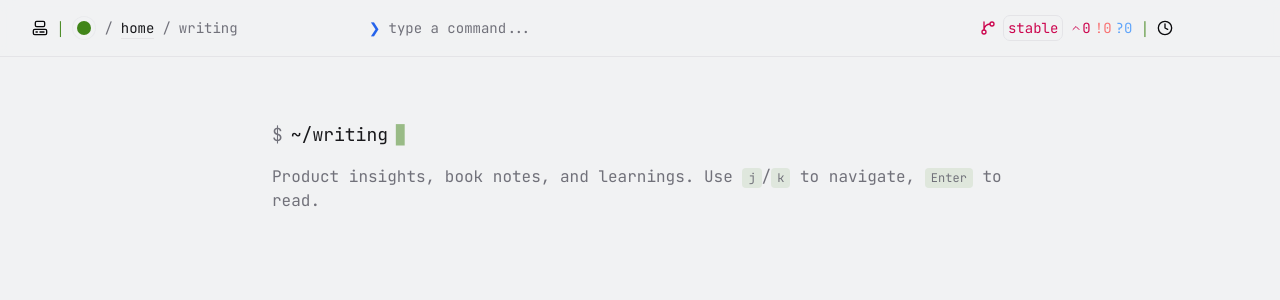
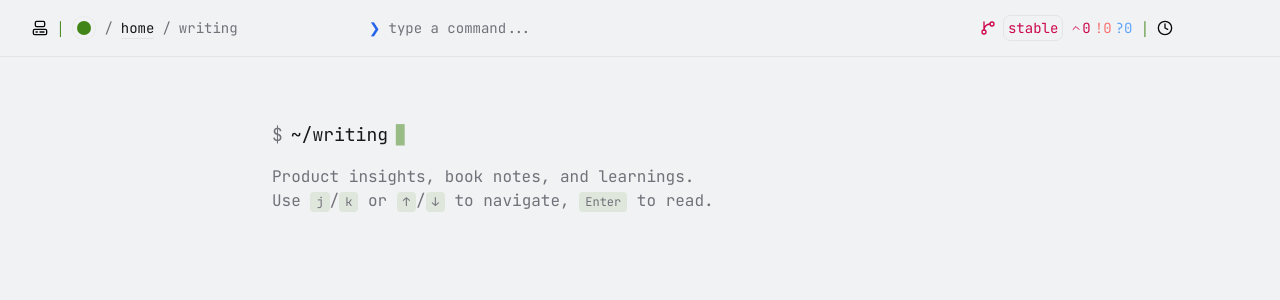
Before and after one commit to armanckeser/armanckeser.com, a SvelteKit app: page /writing in a window 1280 px wide. Shown: the top 300 px of the page. Built offline with nearby package versions, Linux system fonts and the light colour scheme; a web font is replaced by a local one.

Commit message:
feat: improve navigation instructions and interaction for writing page

```diff
--- a/src/lib/components/CompactCard.svelte
+++ b/src/lib/components/CompactCard.svelte
@@ -40,14 +40,12 @@ const descriptionId = $derived(
 </script>
 
 <article
-  class="group border-l-2 transition-all {isSelected ? 'border-accent/20' : 'border-transparent'}"
+  class="group border-l-2 transition-all {isSelected ? 'border-accent/20' : 'border-transparent'}" onmouseenter={onmouseenter} onmouseleave={onmouseleave}
 >
   <!-- Header section - clickable to expand -->
   <div
     class="grid grid-cols-[1fr_auto] items-center gap-3 px-2 sm:px-4 py-3 cursor-pointer hover:bg-accent/5"
     onclick={onclick}
-    onmouseenter={onmouseenter}
-    onmouseleave={onmouseleave}
     role="button"
     tabindex="0"
     aria-expanded={isSelected}
--- a/src/routes/writing/+page.svelte
+++ b/src/routes/writing/+page.svelte
@@ -73,7 +73,7 @@ $effect(() => {
       <span class="animate-pulse text-accent">▋</span>
     </div>
     <p class="font-mono text-base text-muted-foreground">
-      Product insights, book notes, and learnings. Use <kbd class="px-1.5 py-0.5 text-xs bg-accent/10 rounded">j</kbd>/<kbd class="px-1.5 py-0.5 text-xs bg-accent/10 rounded">k</kbd> to navigate, <kbd class="px-1.5 py-0.5 text-xs bg-accent/10 rounded">Enter</kbd> to read.
+      Product insights, book notes, and learnings. <br>Use <kbd class="px-1.5 py-0.5 text-xs bg-accent/10 rounded">j</kbd>/<kbd class="px-1.5 py-0.5 text-xs bg-accent/10 rounded">k</kbd> or <kbd class="px-1.5 py-0.5 text-xs bg-accent/10 rounded">↑</kbd>/<kbd class="px-1.5 py-0.5 text-xs bg-accent/10 rounded">↓</kbd> to navigate, <kbd class="px-1.5 py-0.5 text-xs bg-accent/10 rounded">Enter</kbd> to read.
     </p>
   </header>
 
```
